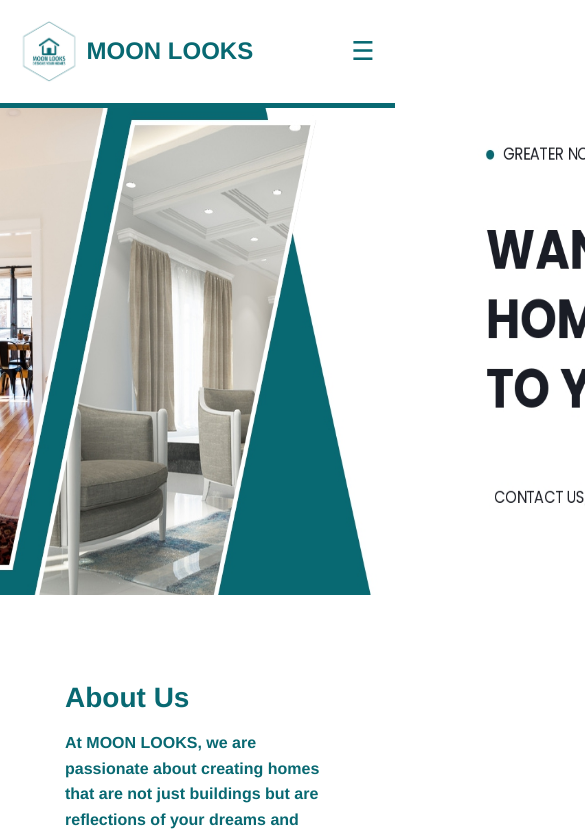
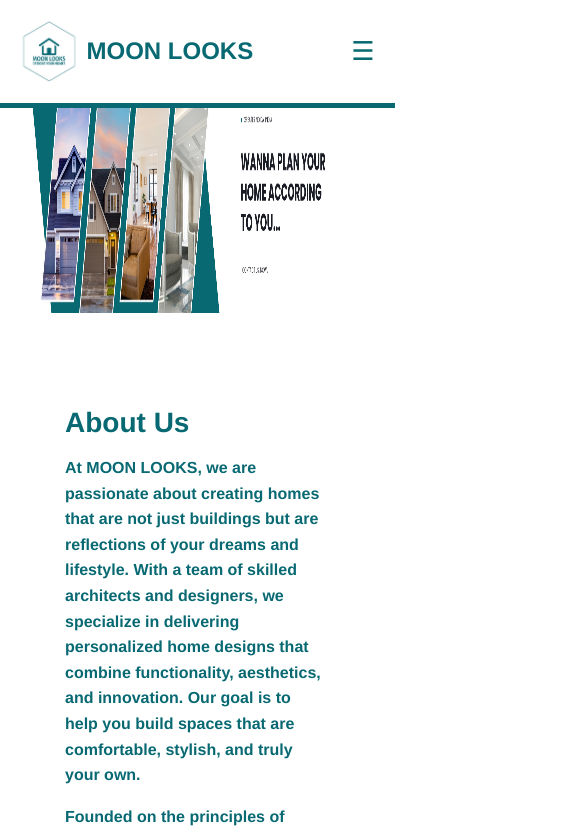
Before and after one commit to ujjwalkul7/MoonLookswithReact, a React (Create React App) app: page /about in a window 390 px wide. Shown: the top 833 px of the page, 585 px wide, since content can reach past the window. Built offline with nearby package versions, Linux system fonts and the light colour scheme; the HTML template or start-up script is replaced by a standard one.

Commit message:
Update index.css

```diff
--- a/src/index.css
+++ b/src/index.css
@@ -1047,11 +1047,14 @@
     background: rgba(255, 255, 255, 0.9); /* Semi-transparent */
     backdrop-filter: blur(8px); /* Glassy effect */
     position: absolute;
-    top: 108px;
-    right: 0px;
-    width: 160px;
+    align-items: center;       /* horizontal center */
+    text-align: center;
+    top: 107px;
+    right: 17px;
+    height: 350px;
+    width: 310px;
     padding: 20px;
-    gap: 15px;
+    gap: 35px;
     border: 1px solid rgba(8, 105, 114, 0.3);
     border-radius: 8px;
     box-shadow: 0 4px 8px rgba(8, 105, 114, 0.2);
@@ -1087,10 +1090,12 @@
   nav.active ul li {
     opacity: 1;
     transform: translateY(0);
+    align-items: center;
   }
 
   nav ul li a {
-    font-size: 18px;
+    right: 400px;
+    font-size: 24px;
     color: rgb(8, 105, 114);
     text-decoration: none;
     transition: background 0.3s ease, color 0.3s ease;
@@ -1103,10 +1108,20 @@
     border-radius: 4px;
   }
 
+
+
   /* Hide sub-nav-bar in mobile if not needed */
   .sub-nav-bar {
     display: none;
   }
+
+nav ul li img.login-icon {
+  width: 22px;
+  height: 22px;
+  display: inline-block;
+  filter: none;       /* ✅ remove unwanted color inversion */
+  z-index: 2000;      /* ✅ make sure it's on top */
+}
 
 
 
@@ -1365,4 +1380,14 @@
   font-size: 16px;
   line-height: 1.6;
 }
+
+
+.about_us_main_pic img {
+  margin-top: 11.191521574564724vh;
+  margin-left: 45px;
+  height: 25.85011355034065vh;
+  width: 80.40625vw;
+  margin-bottom: -1.514004542013626vh;
+  align-items: center;
 }
+}
```
